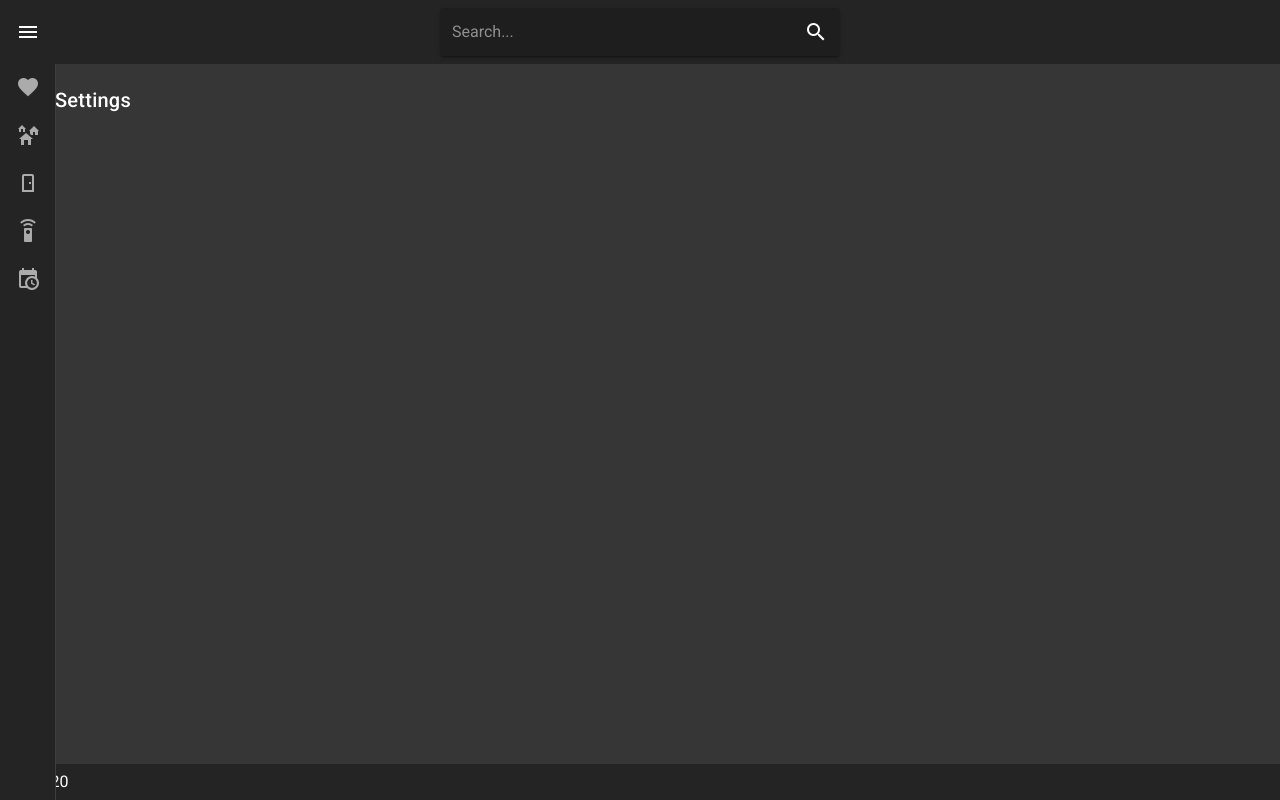
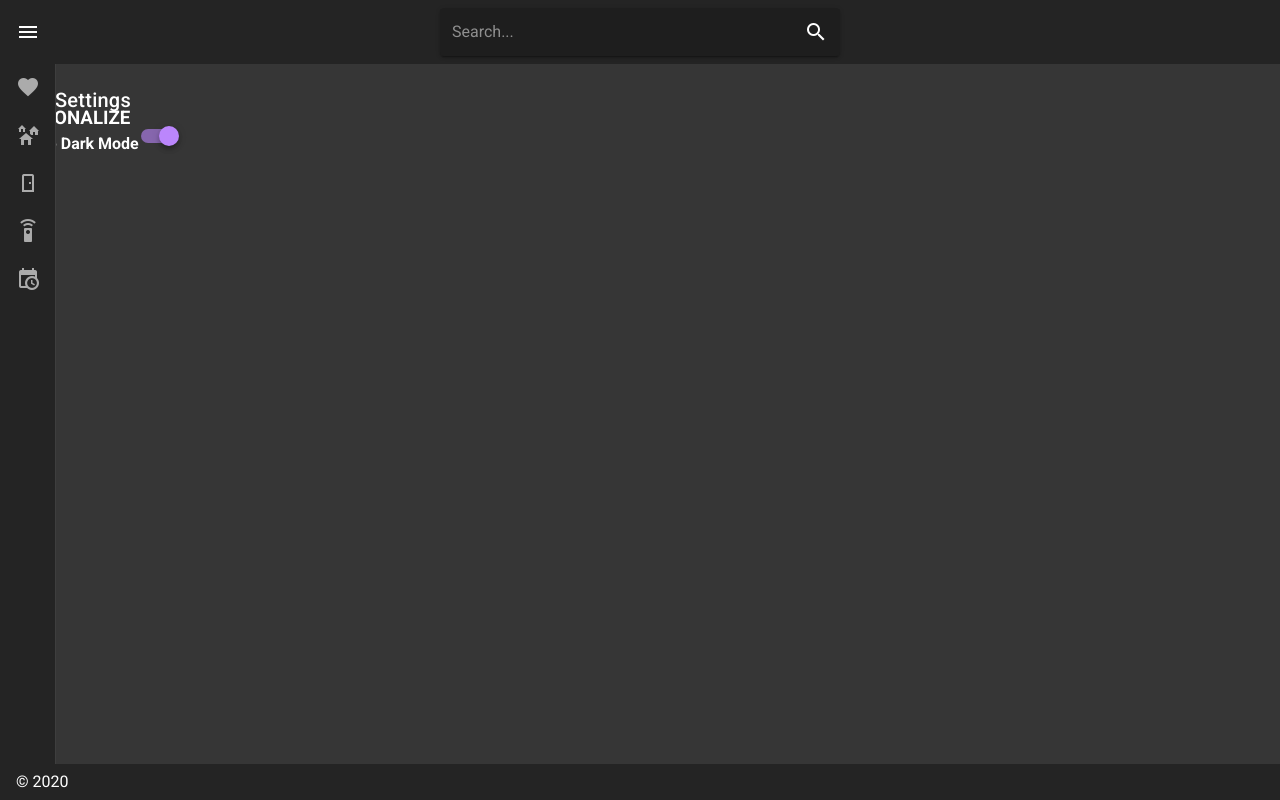
Before and after one commit to AndyBilevich/HCI_Web, a Vue app in the folder intellifox/: page /settings in a window 1280 px wide. Built offline with nearby package versions, Linux system fonts and the light colour scheme.

Commit message:
added settings dark theme changing

```diff
--- a/intellifox/src/App.vue
+++ b/intellifox/src/App.vue
@@ -178,6 +178,10 @@
   width: 1300px;
   height: 100%;
 }
+
+#footer {
+  z-index: 4;
+}
 </style>
 
 <script>
@@ -186,9 +190,18 @@ export default {
     source: String
   },
   data: () => ({
+    drawer: true,
     miniVar: true,
     miniHidd: "d-none"
   }),
+  methods: {
+    getDarkModeStatus: () => {
+      return this.$vuetify.theme.dark
+    },
+    setDarkModeStatus: (status) => {
+      this.$vuetify.theme.dark = status;
+    }
+  },
   created() {
     this.$vuetify.theme.dark = true;
   }
--- a/intellifox/src/views/Settings.vue
+++ b/intellifox/src/views/Settings.vue
@@ -1,9 +1,39 @@
 <template>
   <div class="settings">
     <h1 class="title text-left" >Settings</h1>
-
+    <v-row>
+      <v-col cols="6">
+        <v-row>
+          <div class="text-left">
+            <h3>PERSONALIZE</h3>
+            <h4>Toggle Dark Mode</h4>
+          </div>
+          <v-switch
+            class="text-right"
+            v-model="switchDark"
+          ></v-switch>
+        </v-row>
+      </v-col>
+    </v-row>
   </div>
 </template>
+
+<script>
+  export default {
+    data () {
+      return {
+        switchDark: true
+      }
+    },
+    watch: {
+      switchDark(newValue){
+        //called whenever switch1 changes
+        this.$vuetify.theme.dark = newValue;
+        console.log(newValue);
+      },
+    }
+  }
+</script>
 
 <style scoped>
 .title {
```
